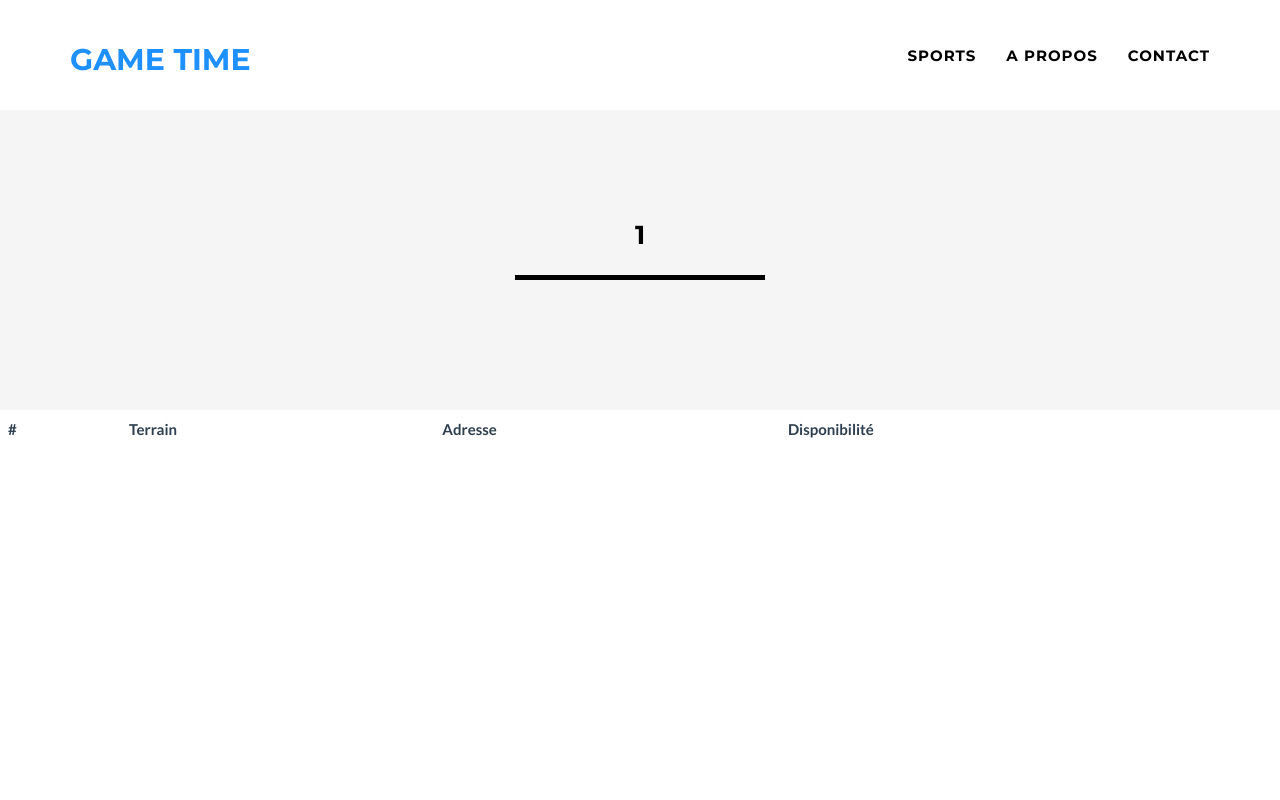
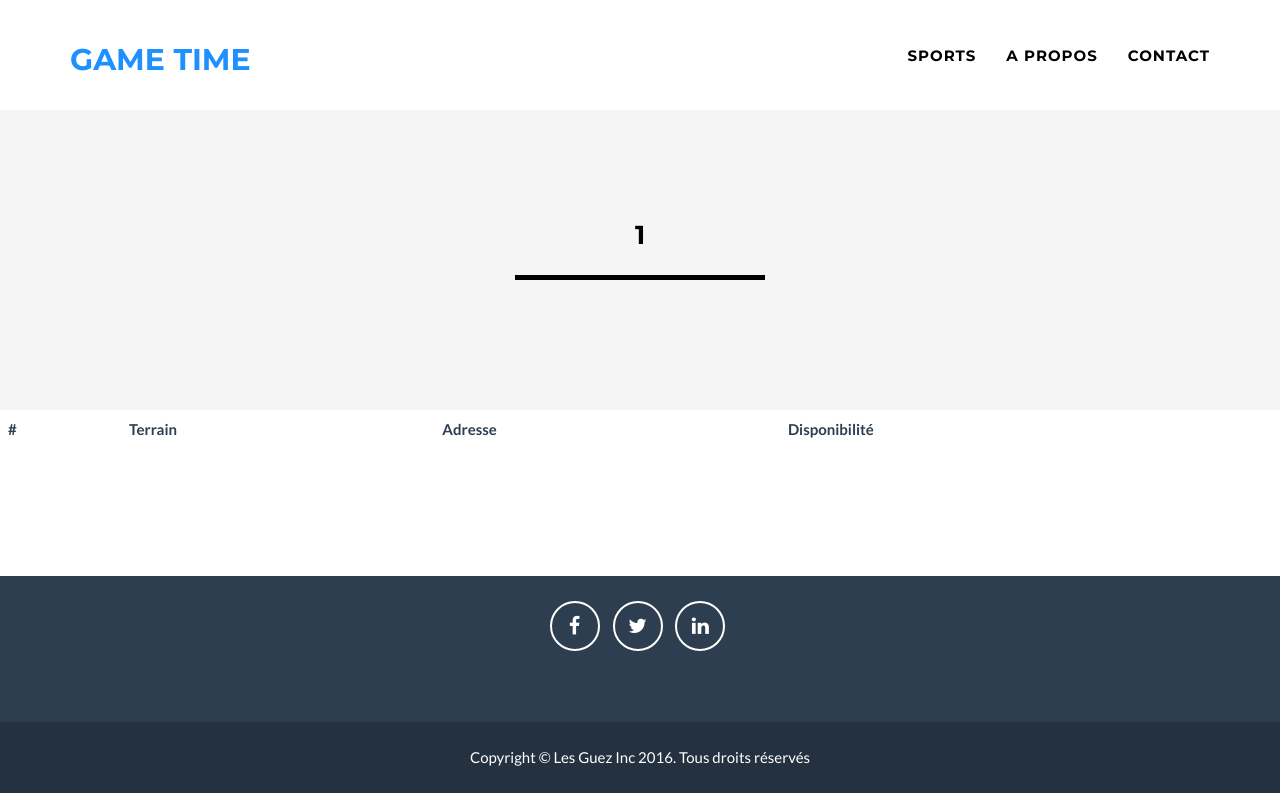
Before and after one commit to gametime/gametime, a Django app: page /home/sport/1 in a window 1280 px wide. Run offline with Django 3.2, Linux system fonts and the light colour scheme; data that the repository does not hold is empty; some libraries are stand-ins or nearby versions.

Commit message:
Modification du HTML du site

```diff
--- a/website/static/website/css/freelancer.css
+++ b/website/static/website/css/freelancer.css
@@ -340,6 +340,7 @@ form .row:first-child .floating-label-form-group {
 
 footer {
     color: #fff;
+    margin-top: 10%;
 }
 
 footer h3 {
--- a/website/templates/website/sport.html
+++ b/website/templates/website/sport.html
@@ -112,5 +112,40 @@
       </div>
 
 </table>
+
+ <footer class="text-center">
+        <div class="footer-above">
+            <div class="container">
+                <div class="row">
+
+                    <div class="footer-col col-lg-12">
+
+                        <ul class="list-inline">
+                            <li>
+                                <a href="#" class="btn-social btn-outline"><i class="fa fa-fw fa-facebook"></i></a>
+                            </li>
+                            <li>
+                                <a href="#" class="btn-social btn-outline"><i class="fa fa-fw fa-twitter"></i></a>
+                            </li>
+                            <li>
+                                <a href="#" class="btn-social btn-outline"><i class="fa fa-fw fa-linkedin"></i></a>
+                            </li>
+                        </ul>
+                    </div>
+
+                </div>
+            </div>
+        </div>
+        <div class="footer-below">
+            <div class="container">
+                <div class="row">
+                    <div class="col-lg-12">
+                        Copyright &copy; Les Guez Inc 2016. Tous droits réservés
+                    </div>
+                </div>
+            </div>
+        </div>
+    </footer>
+
 </body>
 </html>
```
Also changed, not shown: website/static/website/css/bootstrap.css, website/static/website/img/portfolio/Basketball.png, website/static/website/img/portfolio/Football.png, website/static/website/img/portfolio/Futsal.png (added), website/static/website/img/portfolio/Natation.png, website/static/website/img/portfolio/StreetWorkout.png, website/static/website/img/portfolio/Tennis.png.
